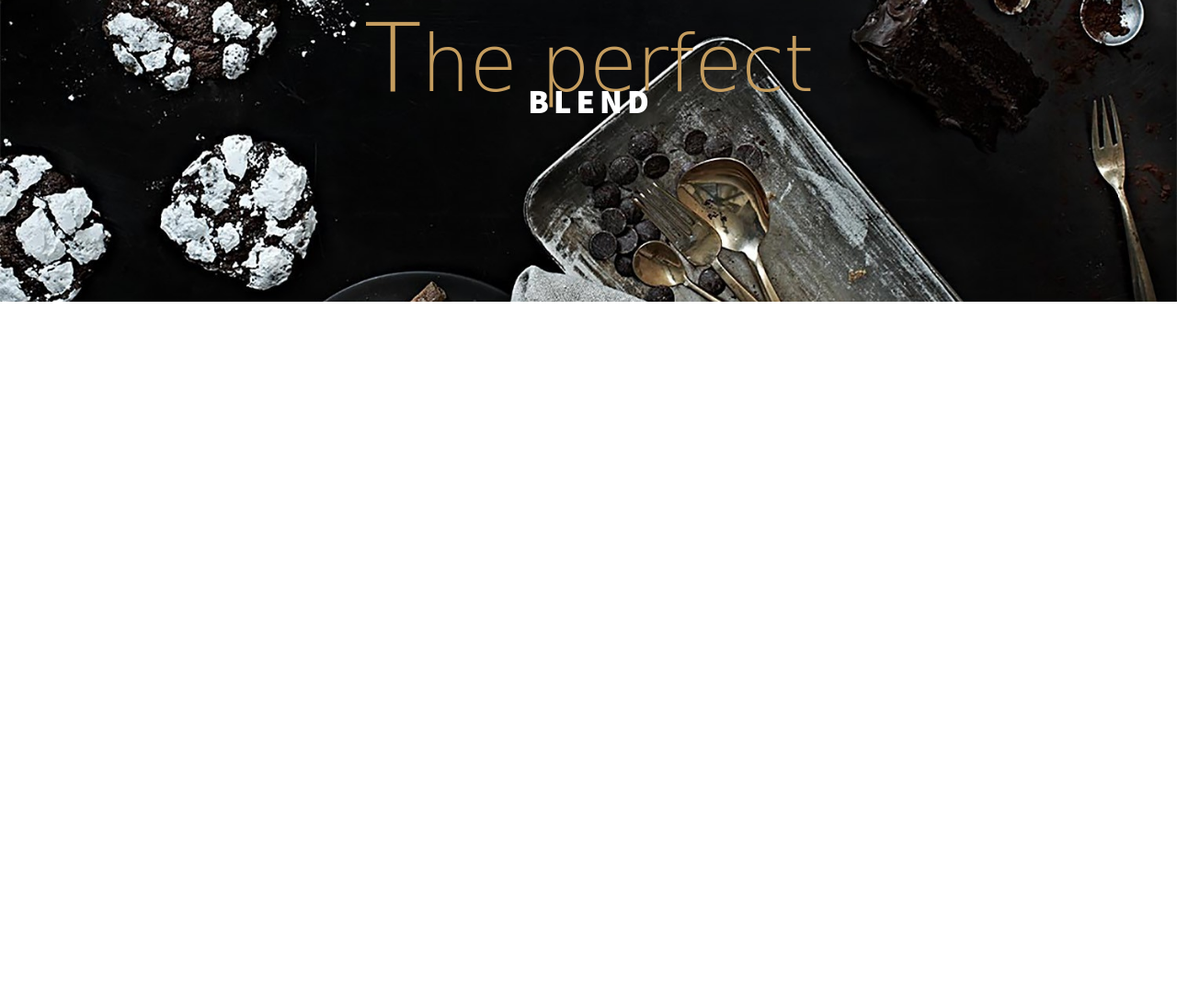
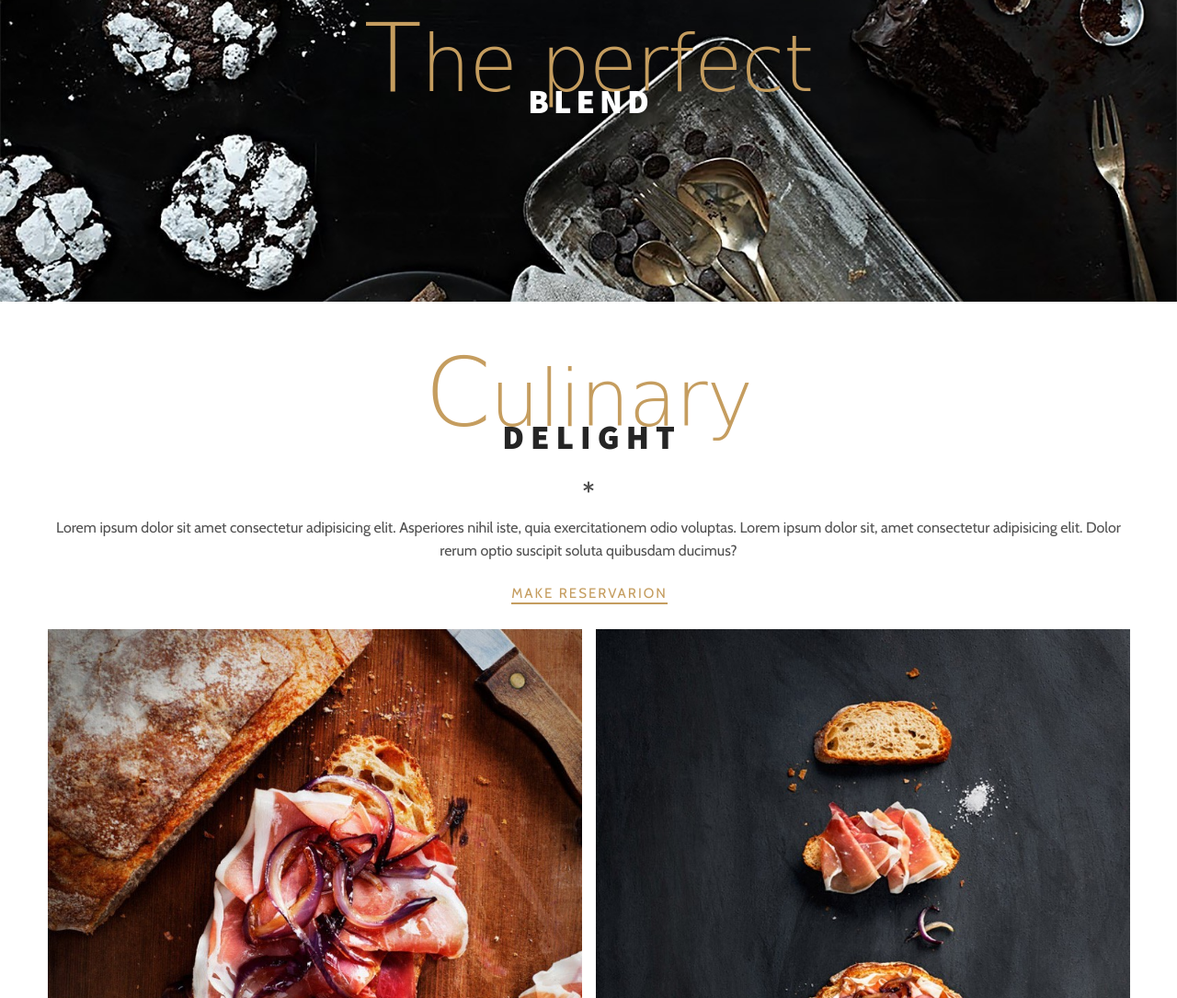
Before and after one commit to AlanisYates/resposive-page, a plain HTML site: page index.html in a window 1280 px wide. Shown: the part 4055-5140 px from the top of the page at 92% size. Before the commit the page ends 4383 px from the top, so only its background shows below. Drawn offline with nearby package versions, Linux system fonts and the light colour scheme; a web font is replaced by a local one.

Commit message:
adding Cunlinary Delight

```diff
--- a/index.html
+++ b/index.html
@@ -161,6 +161,41 @@
     </section>
     <!-- Perfect Blend End -->
 
+    <section class="culinary-delight">
+      <div class="container">
+        <div class="restaurant-info">
+          <div class="restaurant-desc padding-right animate-left">
+            <div class="global-headline">
+              <h2 class="sub-headline">
+                <span class="first-letter">C</span>ulinary
+              </h2>
+              <h1 class="headline headline-dark">Delight</h1>
+              <div class="asterisk"><i class="fas fa-asterisk"></i></div>
+            </div>
+            <p>
+              Lorem ipsum dolor sit amet consectetur adipisicing elit.
+              Asperiores nihil iste, quia exercitationem odio voluptas. Lorem
+              ipsum dolor sit, amet consectetur adipisicing elit. Dolor rerum
+              optio suscipit soluta quibusdam ducimus?
+            </p>
+            <a href="#" class="btn body-btn">Make Reservarion</a>
+          </div>
+          <div class="image-group">
+            <img
+              class="animate-top"
+              src="./images/delight-group-1.jpg"
+              alt=""
+            />
+            <img
+              class="animate-bottom"
+              src="./images/delight-group-2.jpg"
+              alt=""
+            />
+          </div>
+        </div>
+      </div>
+    </section>
+    <!-- Culinary-delight End  -->
     <script src="main.js"></script>
   </body>
 </html>
```
